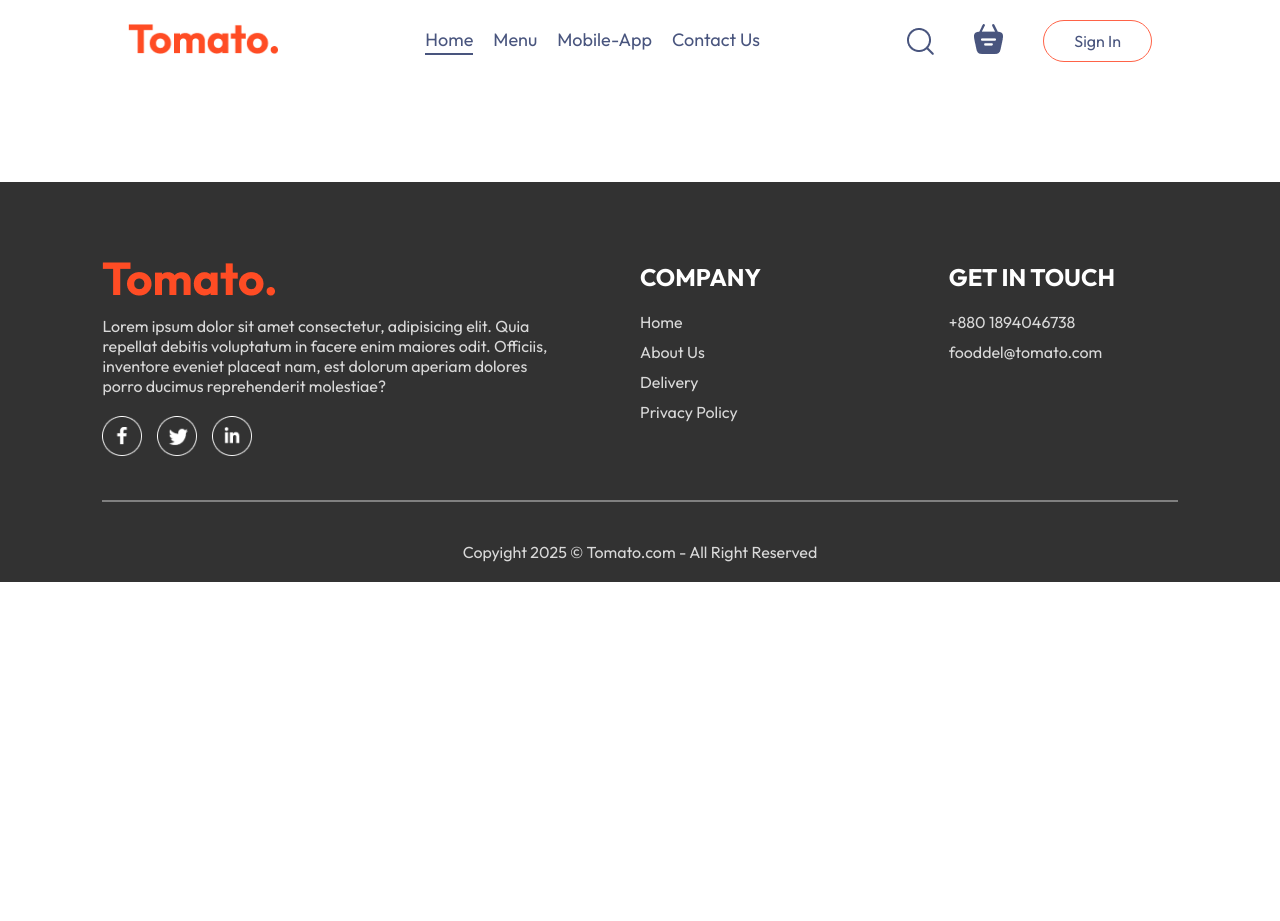
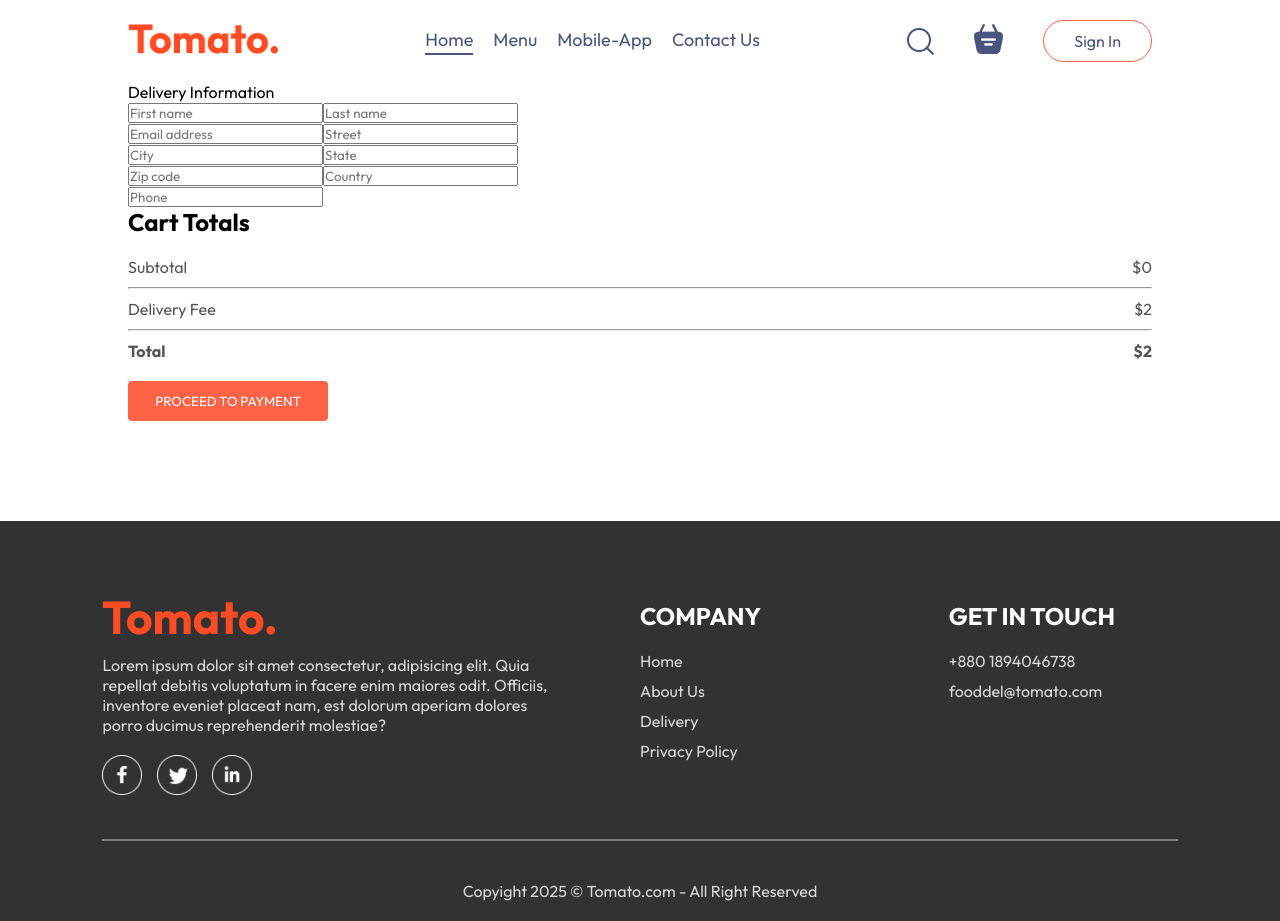
Before and after one commit to Ahmad-Maimun/Food-Del, a React (Vite) app in the folder front-end/: page /order in a window 1280 px wide. Before the commit the page ends 800 px from the top, so only its background shows below. Built offline with nearby package versions, Linux system fonts and the light colour scheme.

Commit message:
Build Structure of Place Order Page

```diff
--- a/front-end/src/pages/PlaceOreder/PlaceOrder.jsx
+++ b/front-end/src/pages/PlaceOreder/PlaceOrder.jsx
@@ -1,7 +1,53 @@
-import "./PlaceOrder.css";
+import { useContext } from 'react';
+import './PlaceOrder.css';
+import { StoreContext } from '../../context/StoreContext';
 
 function PlaceOrder() {
-  return <div></div>;
+  const { getTotalCartAmount } = useContext(StoreContext);
+  return (
+    <form className="place-order">
+      <div className="place-order-left">
+        <p className="title">Delivery Information</p>
+        <div className="multi-fields">
+          <input type="text" placeholder="First name" />
+          <input type="text" placeholder="Last name" />
+        </div>
+        <input type="email" placeholder="Email address" />
+        <input type="text" placeholder="Street" />
+        <div className="multi-fields">
+          <input type="text" placeholder="City" />
+          <input type="text" placeholder="State" />
+        </div>
+        <div className="multi-fields">
+          <input type="text" placeholder="Zip code" />
+          <input type="text" placeholder="Country" />
+        </div>
+        <input type="text" placeholder="Phone" />
+      </div>
+      <div className="place-order-right">
+        <div className="cart-total">
+          <h2>Cart Totals</h2>
+          <div>
+            <div className="cart-total-details">
+              <p>Subtotal</p>
+              <p>${getTotalCartAmount()}</p>
+            </div>
+            <hr />
+            <div className="cart-total-details">
+              <p>Delivery Fee</p>
+              <p>${2}</p>
+            </div>
+            <hr />
+            <div className="cart-total-details">
+              <b>Total</b>
+              <b>${getTotalCartAmount() + 2}</b>
+            </div>
+          </div>
+          <button>PROCEED TO PAYMENT</button>
+        </div>
+      </div>
+    </form>
+  );
 }
 
 export default PlaceOrder;
```
